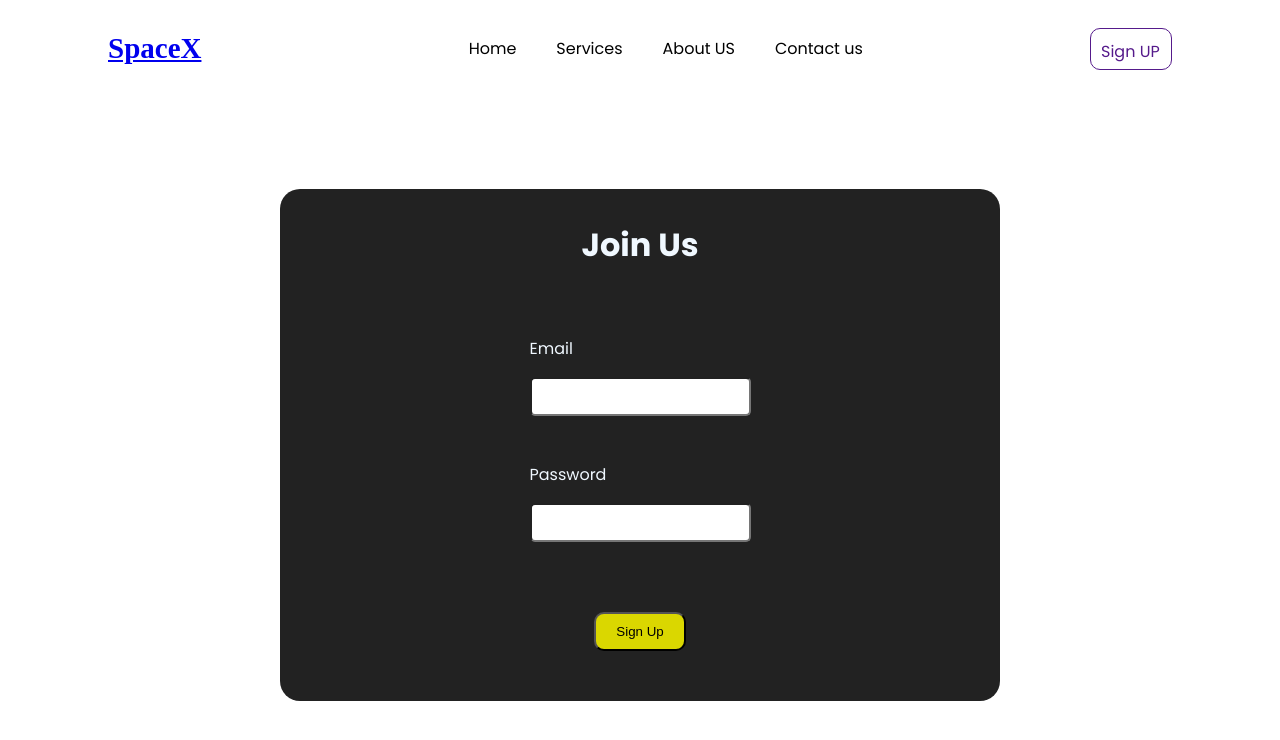
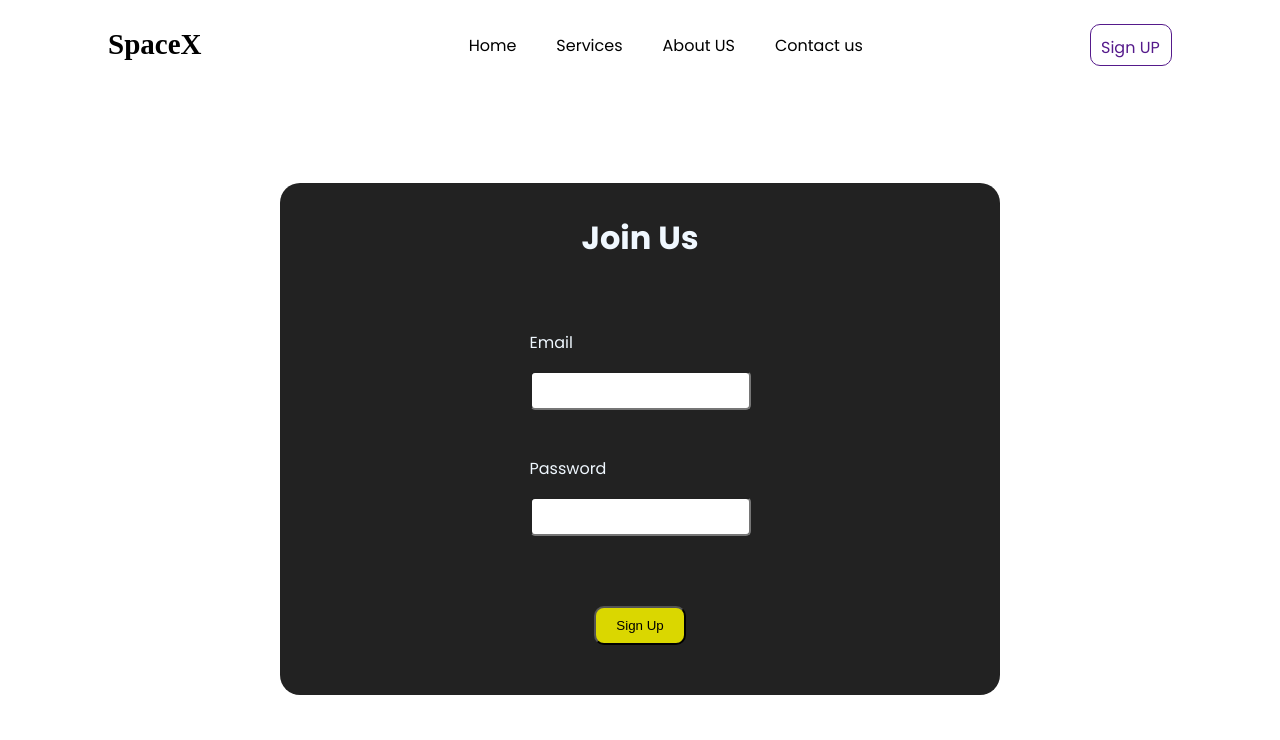
Before and after one commit to Udemig/Vr-Html-Css, a plain HTML site: page signup.html in a window 1280 px wide. Drawn offline with Linux system fonts and the light colour scheme; a web font is replaced by a local one.

Commit message:
logo-fix

```diff
--- a/style.css
+++ b/style.css
@@ -8,10 +8,13 @@ nav {
   justify-content: space-between;
   align-items: center;
 }
-nav h1 {
+.logo {
   font-size: 29px;
   font-family: 'unbounded';
+  text-decoration: none;
+  color: black;
 }
+
 nav ul {
   display: flex;
   gap: 40px;
```
